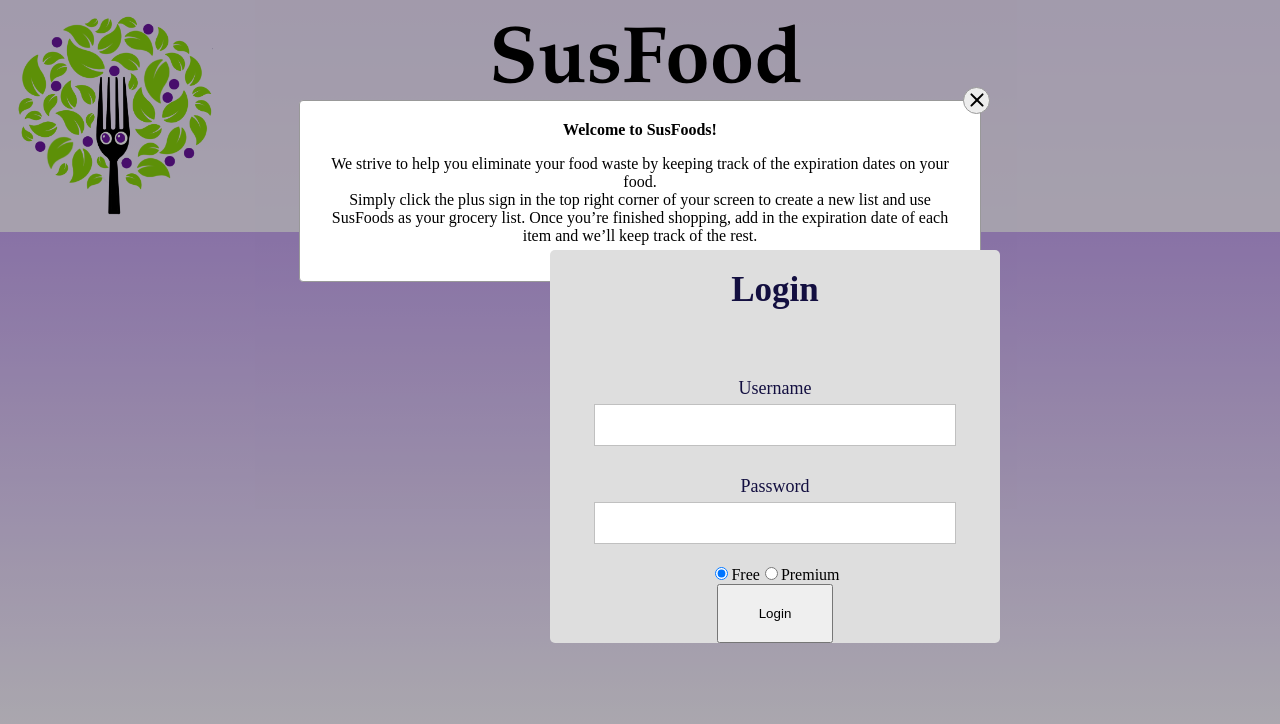
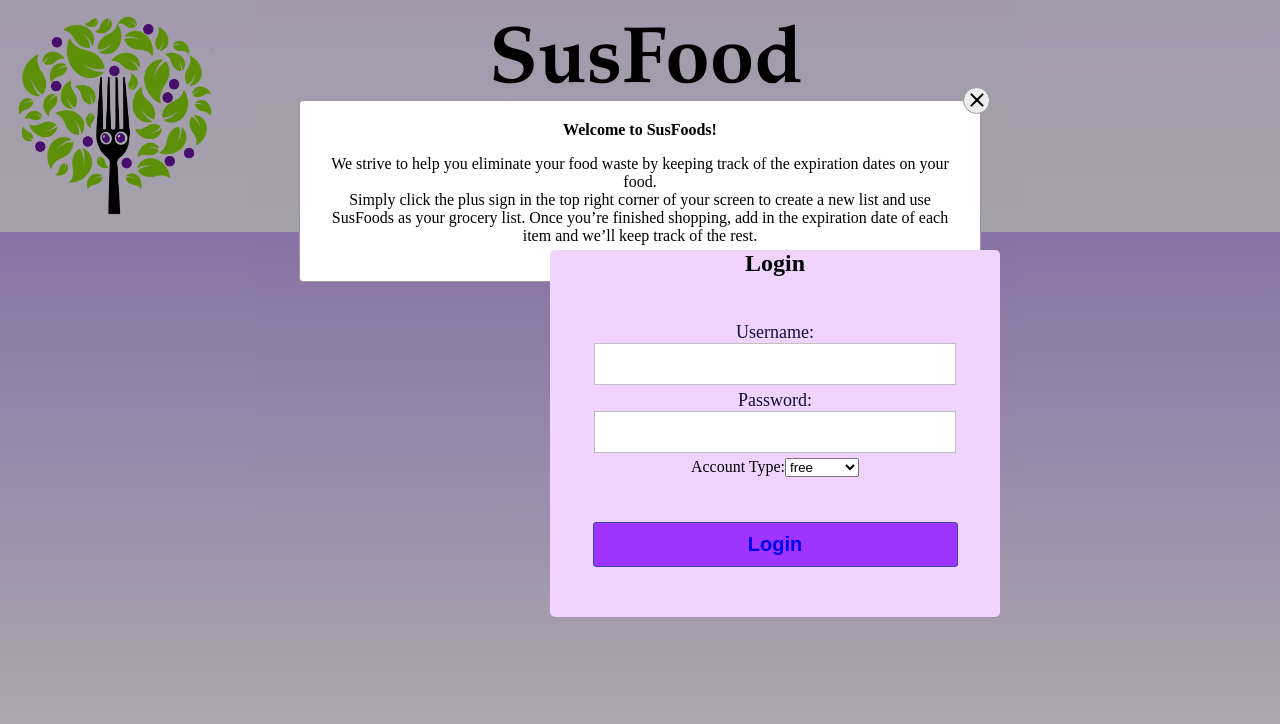
Before and after one commit to timaldroubi/CSE264_Final, a React (Create React App) app in the folder sustainability/: page /Login in a window 1280 px wide. Shown: the top 724 px of the page. Built offline with nearby package versions, Linux system fonts and the light colour scheme.

Commit message:
Login Style Added

```diff
--- a/sustainability/src/components/Login/Login.css
+++ b/sustainability/src/components/Login/Login.css
@@ -1,3 +1,6 @@
+a {
+	text-decoration: none;
+}
 
 .container{
 	position: relative;
@@ -5,7 +8,7 @@
 	margin-top: 200px; /* to center login vertically */
 	width: 450px;
 	height: auto;
-	background: #dedede;
+	background: #f0d3ff;
 	border-radius: 5px;
 }
 .label{
@@ -42,14 +45,19 @@
 	outline: none;
 	cursor: pointer;
 	font-weight: bold;
-	background: #1A237E;
+	background: #9d34ff;
 	border-radius: 3px;
 	border: 1px solid #3949AB;
-	transition: .5s;
 }
 .login_form button:hover{
-	background: #151c6a;
+	background: #e37ef7;
+	transition: .1s;
 }
+
+.login_form button:active{
+	background: #69ee7a;
+}
+
 .login_form #username_error,
 .login_form #pass_error{
 	margin-top: 5px;
--- a/sustainability/src/components/Login/Login.js
+++ b/sustainability/src/components/Login/Login.js
@@ -1,49 +1,55 @@
 import React from 'react'
 import './Login.css';
 
+
 function Login() {
+  const handleSubmit = (e) => {
+    <a href="/" style="text-decoration:none">Home</a>
+    e.preventDefault();
+  }
+
   return (
 
-    <div class="container">
-        <h1 class="label">Login</h1>
+    <div className="container">
 
-		<form class="login_form" action="home.html" method="post" name="form" onsubmit="return validated()">
-      <div class="font">Username</div>
+      <h2>Login</h2>
+      <form class="login_form" onSubmit={handleSubmit}>
+        <div class="font">
+          <label>Username:</label>
+          <input
+            type="text"
+            required
+          />
+        </div>
 
-      <input autocomplete="off" type="text" name="username" required/>
-      <div id="username_error">Please create a Username</div>
-			<div class="font font2">Password</div>
+        <div class="font">
+        <label>Password: </label>
+        <input
+          type="password"
+          required
+        />
+        </div>
 
-			<input type="password" name="password" required/>
-			<div id="pass_error">Please create a Password</div>
+        <div>
+        <label>Account Type:</label>
+
+        <select>
+          <option value="free">free</option>
+          <option value="premium">premium</option>
+        </select>
+        </div>
 
 
-      {/** <div><input type="radio" value ="Free" name="role" /> Free</div>
-       <div><input type="radio" value ="Premium" name="role" /> Premium</div>*/}
-
-
-
-
-		</form>
-
-      <form >
-        <label class="radio-inline">
-          <input type="radio" name="optradio" checked />Free
-        </label>
-        <label class="radio-inline">
-          <input type="radio" name="optradio" />Premium
-        </label>
+        <button onclick="myFunction()"><a href="/">Login</a></button>
 
       </form>
 
-			<button class="login_form" type="submit">Login</button>
+<script src="valid.js"></script>
+<script>
+  alert('this is an alert');
+</script>
 
-
-
-        <script src="valid.js"></script>
-
-	  </div>
-
+    </div>
 
   )
 }
```
